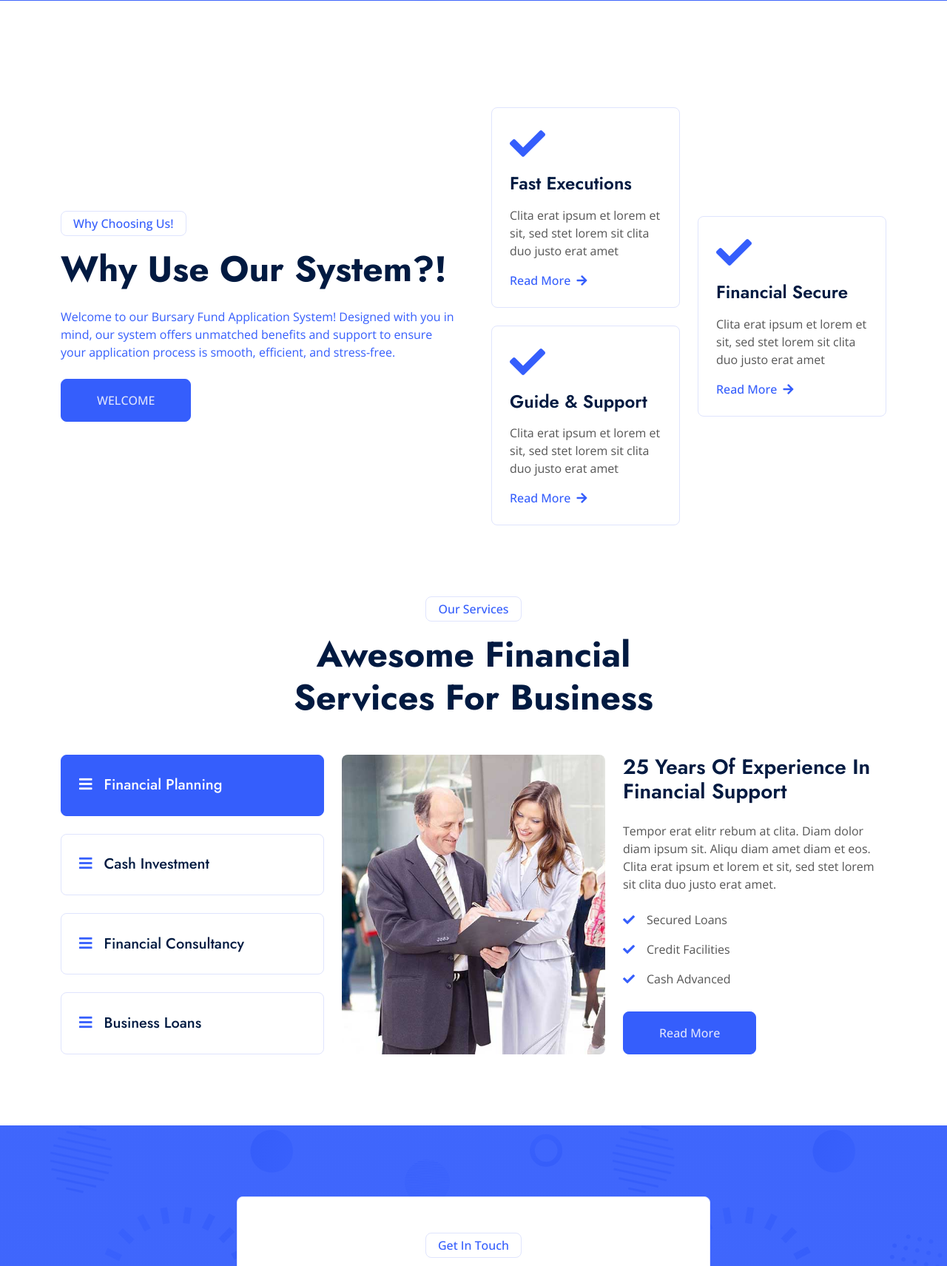
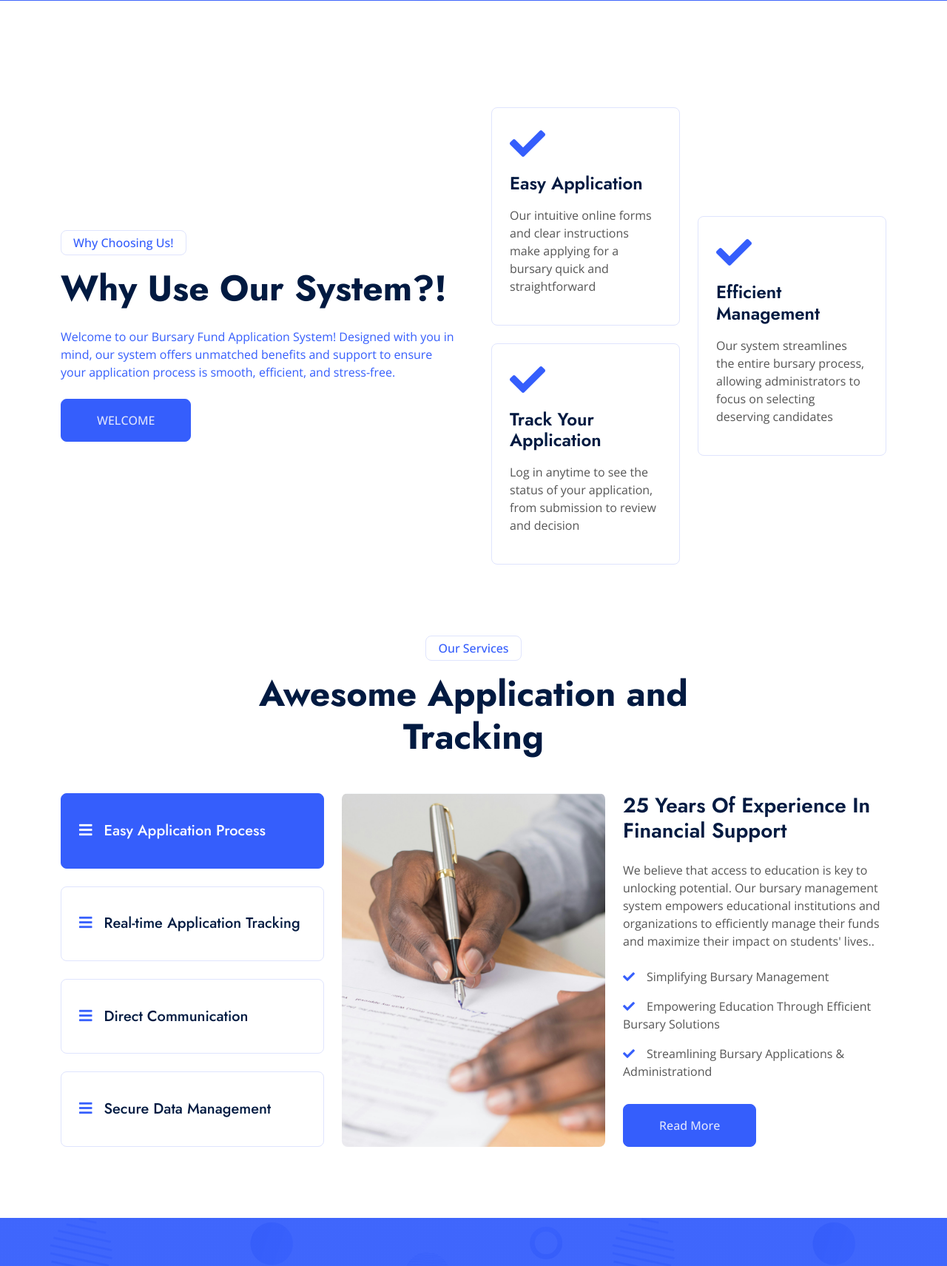
Before and after one commit to Projects-002/Bursary_Fund, a PHP site: page /Projects/ in a window 1280 px wide. Shown: the part 2191-3902 px from the top of the page at 74% size. Run offline with PHP 8.4, Linux system fonts and the light colour scheme; some libraries are stand-ins or nearby versions.

Commit message:
fromt end

```diff
--- a/index.php
+++ b/index.php
@@ -281,17 +281,18 @@
                                 <div class="col-12 wow fadeIn" data-wow-delay="0.3s">
                                     <div class="feature-box border rounded p-4">
                                         <i class="fa fa-check fa-3x text-primary mb-3"></i>
-                                        <h4 class="mb-3">Fast Executions</h4>
-                                        <p class="mb-3">Clita erat ipsum et lorem et sit, sed stet lorem sit clita duo justo erat amet</p>
-                                        <a class="fw-semi-bold" href="">Read More <i class="fa fa-arrow-right ms-1"></i></a>
+                                        <h4 class="mb-3">Easy Application</h4>
+                                        <p class="mb-3">Our intuitive online forms and clear instructions make applying
+                                            for a bursary quick and straightforward</p>
+                                       <!-- <a class="fw-semi-bold" href="">Read More <i class="fa fa-arrow-right ms-1"></i></a> -->
                                     </div>
                                 </div>
                                 <div class="col-12 wow fadeIn" data-wow-delay="0.5s">
                                     <div class="feature-box border rounded p-4">
                                         <i class="fa fa-check fa-3x text-primary mb-3"></i>
-                                        <h4 class="mb-3">Guide & Support</h4>
-                                        <p class="mb-3">Clita erat ipsum et lorem et sit, sed stet lorem sit clita duo justo erat amet</p>
-                                        <a class="fw-semi-bold" href="">Read More <i class="fa fa-arrow-right ms-1"></i></a>
+                                        <h4 class="mb-3">Track Your Application</h4>
+                                        <p class="mb-3">Log in anytime to see the status of your application, from submission to review and decision</p>
+                                        <!--<a class="fw-semi-bold" href="">Read More <i class="fa fa-arrow-right ms-1"></i></a> -->
                                     </div>
                                 </div>
                             </div>
@@ -299,9 +300,9 @@
                         <div class="col-md-6 wow fadeIn" data-wow-delay="0.7s">
                             <div class="feature-box border rounded p-4">
                                 <i class="fa fa-check fa-3x text-primary mb-3"></i>
-                                <h4 class="mb-3">Financial Secure</h4>
-                                <p class="mb-3">Clita erat ipsum et lorem et sit, sed stet lorem sit clita duo justo erat amet</p>
-                                <a class="fw-semi-bold" href="">Read More <i class="fa fa-arrow-right ms-1"></i></a>
+                                <h4 class="mb-3">Efficient Management</h4>
+                                <p class="mb-3">Our system streamlines the entire bursary process, allowing administrators to focus on selecting deserving candidates</p>
+                               <!--<a class="fw-semi-bold" href="">Read More <i class="fa fa-arrow-right ms-1"></i></a> -->
                             </div>
                         </div>
                     </div>
@@ -317,22 +318,22 @@
         <div class="container">
             <div class="text-center mx-auto wow fadeInUp" data-wow-delay="0.1s" style="max-width: 600px;">
                 <p class="d-inline-block border rounded text-primary fw-semi-bold py-1 px-3">Our Services</p>
-                <h1 class="display-5 mb-5">Awesome Financial Services For Business</h1>
+                <h1 class="display-5 mb-5">Awesome Application and Tracking</h1>
             </div>
             <div class="row g-4 wow fadeInUp" data-wow-delay="0.3s">
                 <div class="col-lg-4">
                     <div class="nav nav-pills d-flex justify-content-between w-100 h-100 me-4">
                         <button class="nav-link w-100 d-flex align-items-center text-start border p-4 mb-4 active" data-bs-toggle="pill" data-bs-target="#tab-pane-1" type="button">
-                            <h5 class="m-0"><i class="fa fa-bars text-primary me-3"></i>Financial Planning</h5>
+                            <h5 class="m-0"><i class="fa fa-bars text-primary me-3"></i>Easy Application Process</h5>
                         </button>
                         <button class="nav-link w-100 d-flex align-items-center text-start border p-4 mb-4" data-bs-toggle="pill" data-bs-target="#tab-pane-2" type="button">
-                            <h5 class="m-0"><i class="fa fa-bars text-primary me-3"></i>Cash Investment</h5>
+                            <h5 class="m-0"><i class="fa fa-bars text-primary me-3"></i>Real-time Application Tracking</h5>
                         </button>
                         <button class="nav-link w-100 d-flex align-items-center text-start border p-4 mb-4" data-bs-toggle="pill" data-bs-target="#tab-pane-3" type="button">
-                            <h5 class="m-0"><i class="fa fa-bars text-primary me-3"></i>Financial Consultancy</h5>
+                            <h5 class="m-0"><i class="fa fa-bars text-primary me-3"></i>Direct Communication</h5>
                         </button>
                         <button class="nav-link w-100 d-flex align-items-center text-start border p-4 mb-0" data-bs-toggle="pill" data-bs-target="#tab-pane-4" type="button">
-                            <h5 class="m-0"><i class="fa fa-bars text-primary me-3"></i>Business Loans</h5>
+                            <h5 class="m-0"><i class="fa fa-bars text-primary me-3"></i>Secure Data Management</h5>
                         </button>
                     </div>
                 </div>
@@ -342,16 +343,17 @@
                             <div class="row g-4">
                                 <div class="col-md-6" style="min-height: 350px;">
                                     <div class="position-relative h-100">
-                                        <img class="position-absolute rounded w-100 h-100" src="img/service-1.jpg"
+                                        <img class="position-absolute rounded w-100 h-100" src="img\servicej.png"
                                             style="object-fit: cover;" alt="">
                                     </div>
                                 </div>
                                 <div class="col-md-6">
                                     <h3 class="mb-4">25 Years Of Experience In Financial Support</h3>
-                                    <p class="mb-4">Tempor erat elitr rebum at clita. Diam dolor diam ipsum sit. Aliqu diam amet diam et eos. Clita erat ipsum et lorem et sit, sed stet lorem sit clita duo justo erat amet.</p>
-                                    <p><i class="fa fa-check text-primary me-3"></i>Secured Loans</p>
-                                    <p><i class="fa fa-check text-primary me-3"></i>Credit Facilities</p>
-                                    <p><i class="fa fa-check text-primary me-3"></i>Cash Advanced</p>
+                                    <p class="mb-4">We believe that access to education is key to unlocking potential. Our bursary management system empowers educational institutions
+                                        and organizations to efficiently manage their funds and maximize their impact on students' lives..</p>
+                                    <p><i class="fa fa-check text-primary me-3"></i>Simplifying Bursary Management</p>
+                                    <p><i class="fa fa-check text-primary me-3"></i>Empowering Education Through Efficient Bursary Solutions</p>
+                                    <p><i class="fa fa-check text-primary me-3"></i>Streamlining Bursary Applications & Administrationd</p>
                                     <a href="" class="btn btn-primary py-3 px-5 mt-3">Read More</a>
                                 </div>
                             </div>
@@ -360,16 +362,19 @@
                             <div class="row g-4">
                                 <div class="col-md-6" style="min-height: 350px;">
                                     <div class="position-relative h-100">
-                                        <img class="position-absolute rounded w-100 h-100" src="img/service-2.jpg"
+                                        <img class="position-absolute rounded w-100 h-100" src="img\service2j.png"
                                             style="object-fit: cover;" alt="">
                                     </div>
                                 </div>
                                 <div class="col-md-6">
                                     <h3 class="mb-4">25 Years Of Experience In Financial Support</h3>
-                                    <p class="mb-4">Tempor erat elitr rebum at clita. Diam dolor diam ipsum sit. Aliqu diam amet diam et eos. Clita erat ipsum et lorem et sit, sed stet lorem sit clita duo justo erat amet.</p>
-                                    <p><i class="fa fa-check text-primary me-3"></i>Secured Loans</p>
-                                    <p><i class="fa fa-check text-primary me-3"></i>Credit Facilities</p>
-                                    <p><i class="fa fa-check text-primary me-3"></i>Cash Advanced</p>
+                                    <p class="m</p>
+                                    <p class="m</p>
+                                    <p class="mb-4">We believe that access to education is key to unlocking potential. Our bursary management system empowers educational institutions and organizations to efficiently
+                                        manage their funds and maximize their impact on students' lives.</p>
+                                    <p><i class="fa fa-check text-primary me-3"></i>Simplifying Bursary Management</p>
+                                    <p><i class="fa fa-check text-primary me-3"></i>Empowering Education Through Efficient Bursary Solutions</p>
+                                    <p><i class="fa fa-check text-primary me-3"></i>Streamlining Bursary Applications & Administrationd</p>
                                     <a href="" class="btn btn-primary py-3 px-5 mt-3">Read More</a>
                                 </div>
                             </div>
@@ -378,16 +383,17 @@
                             <div class="row g-4">
                                 <div class="col-md-6" style="min-height: 350px;">
                                     <div class="position-relative h-100">
-                                        <img class="position-absolute rounded w-100 h-100" src="img/service-3.jpg"
+                                        <img class="position-absolute rounded w-100 h-100" src="img\service3j.png"
                                             style="object-fit: cover;" alt="">
                                     </div>
                                 </div>
                                 <div class="col-md-6">
                                     <h3 class="mb-4">25 Years Of Experience In Financial Support</h3>
-                                    <p class="mb-4">Tempor erat elitr rebum at clita. Diam dolor diam ipsum sit. Aliqu diam amet diam et eos. Clita erat ipsum et lorem et sit, sed stet lorem sit clita duo justo erat amet.</p>
-                                    <p><i class="fa fa-check text-primary me-3"></i>Secured Loans</p>
-                                    <p><i class="fa fa-check text-primary me-3"></i>Credit Facilities</p>
-                                    <p><i class="fa fa-check text-primary me-3"></i>Cash Advanced</p>
+                                    <p class="mb-4">We believe that access to education is key to unlocking potential. Our bursary management system empowers educational institutions and organizations to
+                                         efficiently manage their funds and maximize their impact on students' lives..</p>
+                                    <p><i class="fa fa-check text-primary me-3"></i>Simplifying Bursary Management</p>
+                                    <p><i class="fa fa-check text-primary me-3"></i>Empowering Education Through Efficient Bursary Solutions</p>
+                                    <p><i class="fa fa-check text-primary me-3"></i>Streamlining Bursary Applications & Administrationd</p>
                                     <a href="" class="btn btn-primary py-3 px-5 mt-3">Read More</a>
                                 </div>
                             </div>
@@ -396,16 +402,17 @@
                             <div class="row g-4">
                                 <div class="col-md-6" style="min-height: 350px;">
                                     <div class="position-relative h-100">
-                                        <img class="position-absolute rounded w-100 h-100" src="img/service-4.jpg"
+                                        <img class="position-absolute rounded w-100 h-100" src="img\pexels-tima-miroshnichenko-5380664.jpg"
                                             style="object-fit: cover;" alt="">
                                     </div>
                                 </div>
                                 <div class="col-md-6">
                                     <h3 class="mb-4">25 Years Of Experience In Financial Support</h3>
-                                    <p class="mb-4">Tempor erat elitr rebum at clita. Diam dolor diam ipsum sit. Aliqu diam amet diam et eos. Clita erat ipsum et lorem et sit, sed stet lorem sit clita duo justo erat amet.</p>
-                                    <p><i class="fa fa-check text-primary me-3"></i>Secured Loans</p>
-                                    <p><i class="fa fa-check text-primary me-3"></i>Credit Facilities</p>
-                                    <p><i class="fa fa-check text-primary me-3"></i>Cash Advanced</p>
+                                    <p class="mb-4">We believe that access to education is key to unlocking potential. Our bursary management system empowers educational institutions and organizations to efficiently
+                                         manage their funds and maximize their impact on students' lives..</p>
+                                    <p><i class="fa fa-check text-primary me-3"></i>Simplifying Bursary Management</p>
+                                    <p><i class="fa fa-check text-primary me-3"></i>Empowering Education Through Efficient Bursary Solutions</p>
+                                    <p><i class="fa fa-check text-primary me-3"></i>Streamlining Bursary Applications & Administrationd</p>
                                     <a href="" class="btn btn-primary py-3 px-5 mt-3">Read More</a>
                                 </div>
                             </div>
@@ -475,17 +482,17 @@
     <div class="container-xxl py-5">
         <div class="container">
             <div class="text-center mx-auto wow fadeInUp" data-wow-delay="0.1s" style="max-width: 600px;">
-                <p class="d-inline-block border rounded text-primary fw-semi-bold py-1 px-3">Our Projects</p>
-                <h1 class="display-5 mb-5">We Have Completed Latest Projects</h1>
+             <p class="d-inline-block border rounded text-primary fw-semi-bold py-1 px-3">Our Projects</p>
+                <h1 class="display-5 mb-5">Your All-in-One Bursary Solution</h1>
             </div>
             <div class="owl-carousel project-carousel wow fadeInUp" data-wow-delay="0.3s">
                 <div class="project-item pe-5 pb-5">
                     <div class="project-img mb-3">
-                        <img class="img-fluid rounded" src="img/service-1.jpg" alt="">
+                        <img class="img-fluid rounded" src="img\S1.png" alt="">
                         <a href=""><i class="fa fa-link fa-3x text-primary"></i></a>
                     </div>
                     <div class="project-title">
-                        <h4 class="mb-0">Financial Planning</h4>
+                        <h4 class="mb-0">Connecting students with funding opportunities seamlessly.</h4>
                     </div>
                 </div>
                 <div class="project-item pe-5 pb-5">
@@ -494,7 +501,7 @@
                         <a href=""><i class="fa fa-link fa-3x text-primary"></i></a>
                     </div>
                     <div class="project-title">
-                        <h4 class="mb-0">Cash Investment</h4>
+                        <h4 class="mb-0">Empowering education through efficient bursary solutions</h4>
                     </div>
                 </div>
                 <div class="project-item pe-5 pb-5">
@@ -503,7 +510,7 @@
                         <a href=""><i class="fa fa-link fa-3x text-primary"></i></a>
                     </div>
                     <div class="project-title">
-                        <h4 class="mb-0">Financial Consultancy</h4>
+                        <h4 class="mb-0">Real-time Application Tracking</h4>
                     </div>
                 </div>
                 <div class="project-item pe-5 pb-5">
@@ -512,7 +519,7 @@
                         <a href=""><i class="fa fa-link fa-3x text-primary"></i></a>
                     </div>
                     <div class="project-title">
-                        <h4 class="mb-0">Business Loans</h4>
+                        <h4 class="mb-0">Taking the hassle out of bursary administration.</h4>
                     </div>
                 </div>
             </div>
@@ -531,9 +538,9 @@
             <div class="row g-4">
                 <div class="col-lg-4 col-md-6 wow fadeInUp" data-wow-delay="0.1s">
                     <div class="team-item">
-                        <img class="img-fluid rounded" src="img/team-1.jpg" alt="">
+                        <img class="img-fluid rounded" src="img\GOK.png" alt="">
                         <div class="team-text">
-                            <h4 class="mb-0">Kate Winslet</h4>
+                            <h4 class="mb-0">Government of Kenya</h4>
                             <div class="team-social d-flex">
                                 <a class="btn btn-square rounded-circle mx-1" href=""><i class="fab fa-facebook-f"></i></a>
                                 <a class="btn btn-square rounded-circle mx-1" href=""><i class="fab fa-twitter"></i></a>
@@ -544,9 +551,9 @@
                 </div>
                 <div class="col-lg-4 col-md-6 wow fadeInUp" data-wow-delay="0.3s">
                     <div class="team-item">
-                        <img class="img-fluid rounded" src="img/team-2.jpg" alt="">
+                        <img class="img-fluid rounded" src="img\Screenshot_2.png" alt="">
                         <div class="team-text">
-                            <h4 class="mb-0">Jac Jacson</h4>
+                            <h4 class="mb-0">JOSEPH TONUI</h4>
                             <div class="team-social d-flex">
                                 <a class="btn btn-square rounded-circle mx-1" href=""><i class="fab fa-facebook-f"></i></a>
                                 <a class="btn btn-square rounded-circle mx-1" href=""><i class="fab fa-twitter"></i></a>
@@ -557,9 +564,9 @@
                 </div>
                 <div class="col-lg-4 col-md-6 wow fadeInUp" data-wow-delay="0.5s">
                     <div class="team-item">
-                        <img class="img-fluid rounded" src="img/team-3.jpg" alt="">
+                        <img class="img-fluid rounded" src="img\alex.png" alt="">
                         <div class="team-text">
-                            <h4 class="mb-0">Doris Jordan</h4>
+                            <h4 class="mb-0">ALEX KIPCHIRCHIR</h4>
                             <div class="team-social d-flex">
                                 <a class="btn btn-square rounded-circle mx-1" href=""><i class="fab fa-facebook-f"></i></a>
                                 <a class="btn btn-square rounded-circle mx-1" href=""><i class="fab fa-twitter"></i></a>
@@ -575,7 +582,7 @@
 
 
     <!-- Testimonial Start -->
-    <div class="container-xxl py-5">
+    <!--<div class="container-xxl py-5">
         <div class="container">
             <div class="text-center mx-auto wow fadeInUp" data-wow-delay="0.1s" style="max-width: 600px;">
                 <p class="d-inline-block border rounded text-primary fw-semi-bold py-1 px-3">Testimonial</p>
@@ -630,7 +637,7 @@
         </div>
     </div>
     <!-- Testimonial End -->
-
+-->
 
     <!-- Footer Start -->
     <div class="container-fluid bg-dark text-light footer mt-5 py-5 wow fadeIn" data-wow-delay="0.1s">
```
Also changed, not shown: img/S1.png (added), img/pexels-brian-ngali-3025845-18706592.jpg (added), img/pexels-cottonbro-5989933.jpg (added), img/pexels-cytonn-955389.jpg (added), img/pexels-tima-miroshnichenko-5380664.jpg (added), img/service-1.jpg (deleted), img/service-2.jpg (deleted), img/service2j.png (added), img/service3j.png (added), img/servicej.png (added), 1 other file.
